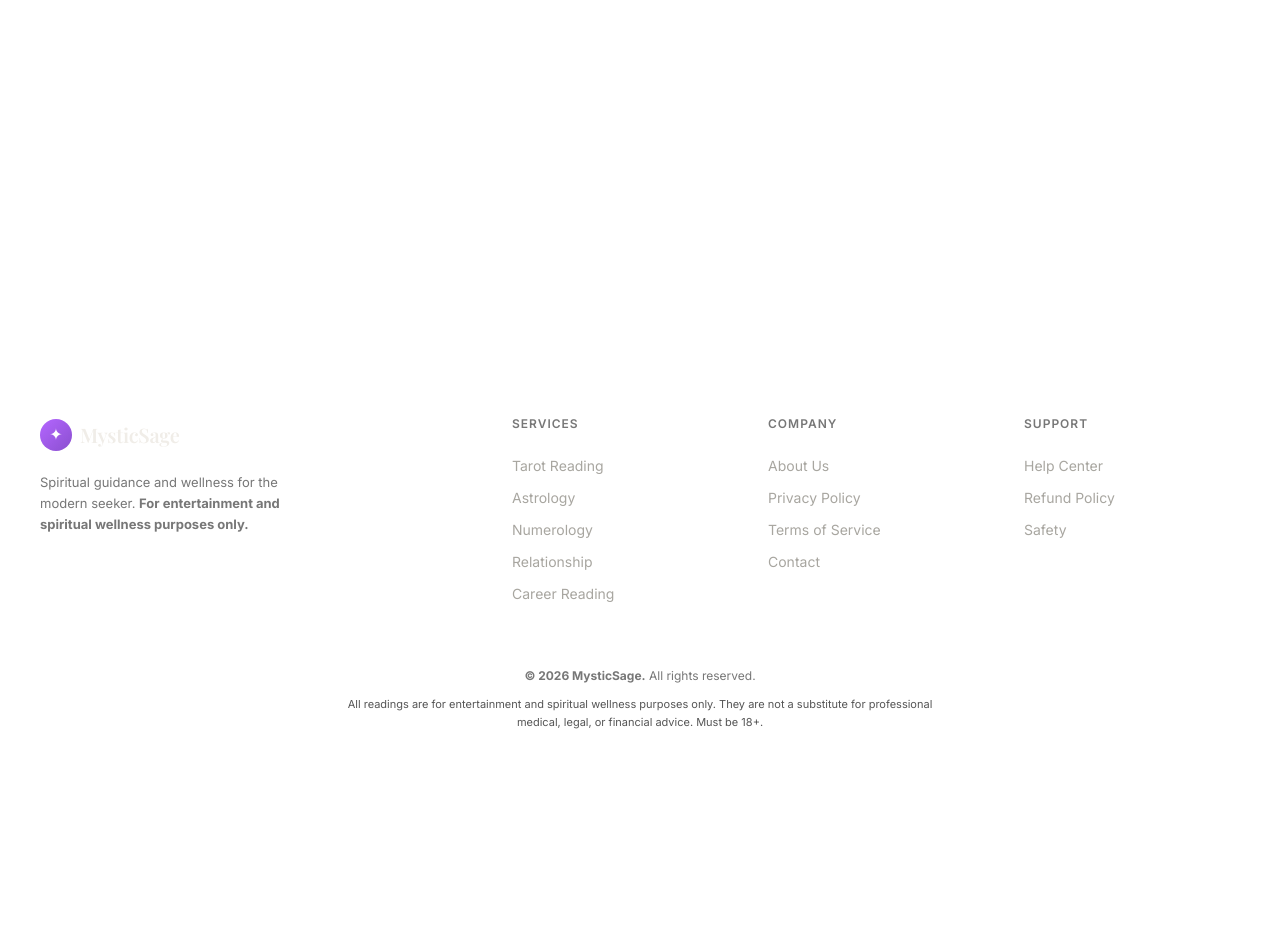
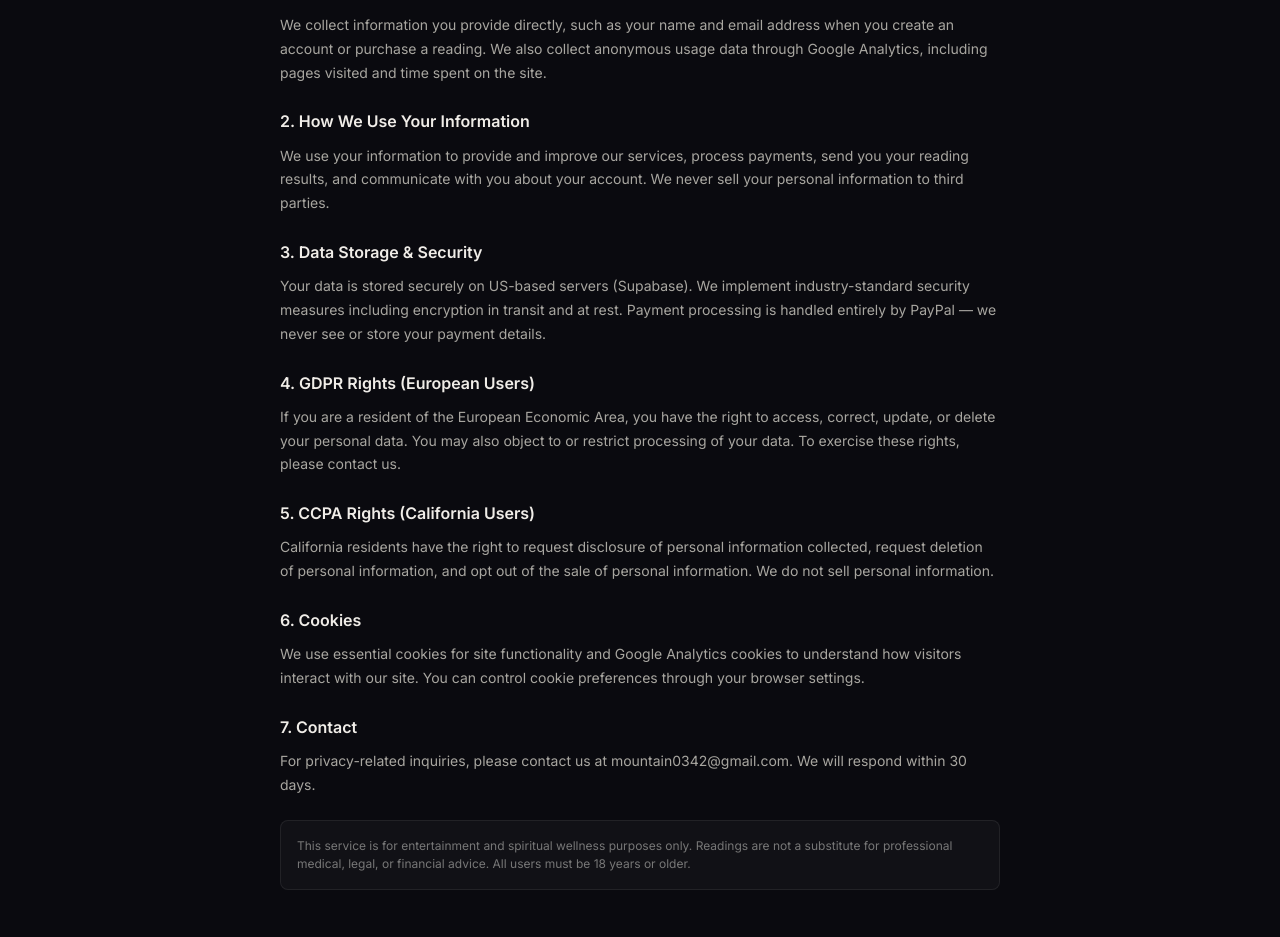
Before and after one commit to huajianlaojiu/mystic-sage, a Next.js app: page /privacy in a window 1280 px wide. Before the commit this address had no page. Shown: the part 435-1372 px from the top of the page. Before the commit the page ends 1191 px from the top, so only its background shows below. Built offline with nearby package versions, Linux system fonts and the light colour scheme; no server answers.

Commit message:
add Privacy Policy page + Google Analytics

```diff
--- a/src/app/layout.tsx
+++ b/src/app/layout.tsx
@@ -1,7 +1,10 @@
 import type { Metadata } from "next";
+import Script from "next/script";
 import "./globals.css";
 import Header from "@/components/Header";
 import Footer from "@/components/Footer";
+
+const GA_ID = process.env.NEXT_PUBLIC_GA_ID || "";
 
 export const metadata: Metadata = {
   title: "MysticSage — Spiritual Guidance & Wellness",
@@ -17,6 +20,19 @@ export default function RootLayout({ children }: { children: React.ReactNode })
         <link href="https://fonts.googleapis.com/css2?family=Inter:wght@300;400;500;600;700;800&family=Playfair+Display:wght@400;500;600;700&display=swap" rel="stylesheet" />
       </head>
       <body>
+        {GA_ID && (
+          <>
+            <Script strategy="afterInteractive" src={"https://www.googletagmanager.com/gtag/js?id=" + GA_ID} />
+            <Script id="ga-init" strategy="afterInteractive">
+              {`
+                window.dataLayer = window.dataLayer || [];
+                function gtag(){dataLayer.push(arguments);}
+                gtag("js", new Date());
+                gtag("config", "${GA_ID}");
+              `}
+            </Script>
+          </>
+        )}
         <Header />
         <main>{children}</main>
         <Footer />
--- /dev/null
+++ b/src/app/privacy/page.tsx
@@ -0,0 +1,70 @@
+export default function PrivacyPage() {
+  return (
+    <>
+      <section className="page-header">
+        <h1>Privacy Policy</h1>
+        <p>Last updated: July 2026</p>
+      </section>
+      <section className="section">
+        <div className="container" style={{maxWidth:800,margin:"0 auto"}}>
+
+          <div style={{marginBottom:24}}>
+            <h3 style={{fontSize:16,fontWeight:600,color:"var(--text-primary)",marginBottom:8}}>1. Information We Collect</h3>
+            <p style={{color:"var(--text-secondary)",fontSize:14,lineHeight:1.7}}>
+              We collect information you provide directly, such as your name and email address when you create an account or purchase a reading. We also collect anonymous usage data through Google Analytics, including pages visited and time spent on the site.
+            </p>
+          </div>
+
+          <div style={{marginBottom:24}}>
+            <h3 style={{fontSize:16,fontWeight:600,color:"var(--text-primary)",marginBottom:8}}>2. How We Use Your Information</h3>
+            <p style={{color:"var(--text-secondary)",fontSize:14,lineHeight:1.7}}>
+              We use your information to provide and improve our services, process payments, send you your reading results, and communicate with you about your account. We never sell your personal information to third parties.
+            </p>
+          </div>
+
+          <div style={{marginBottom:24}}>
+            <h3 style={{fontSize:16,fontWeight:600,color:"var(--text-primary)",marginBottom:8}}>3. Data Storage &amp; Security</h3>
+            <p style={{color:"var(--text-secondary)",fontSize:14,lineHeight:1.7}}>
+              Your data is stored securely on US-based servers (Supabase). We implement industry-standard security measures including encryption in transit and at rest. Payment processing is handled entirely by PayPal — we never see or store your payment details.
+            </p>
+          </div>
+
+          <div style={{marginBottom:24}}>
+            <h3 style={{fontSize:16,fontWeight:600,color:"var(--text-primary)",marginBottom:8}}>4. GDPR Rights (European Users)</h3>
+            <p style={{color:"var(--text-secondary)",fontSize:14,lineHeight:1.7}}>
+              If you are a resident of the European Economic Area, you have the right to access, correct, update, or delete your personal data. You may also object to or restrict processing of your data. To exercise these rights, please contact us.
+            </p>
+          </div>
+
+          <div style={{marginBottom:24}}>
+            <h3 style={{fontSize:16,fontWeight:600,color:"var(--text-primary)",marginBottom:8}}>5. CCPA Rights (California Users)</h3>
+            <p style={{color:"var(--text-secondary)",fontSize:14,lineHeight:1.7}}>
+              California residents have the right to request disclosure of personal information collected, request deletion of personal information, and opt out of the sale of personal information. We do not sell personal information.
+            </p>
+          </div>
+
+          <div style={{marginBottom:24}}>
+            <h3 style={{fontSize:16,fontWeight:600,color:"var(--text-primary)",marginBottom:8}}>6. Cookies</h3>
+            <p style={{color:"var(--text-secondary)",fontSize:14,lineHeight:1.7}}>
+              We use essential cookies for site functionality and Google Analytics cookies to understand how visitors interact with our site. You can control cookie preferences through your browser settings.
+            </p>
+          </div>
+
+          <div style={{marginBottom:24}}>
+            <h3 style={{fontSize:16,fontWeight:600,color:"var(--text-primary)",marginBottom:8}}>7. Contact</h3>
+            <p style={{color:"var(--text-secondary)",fontSize:14,lineHeight:1.7}}>
+              For privacy-related inquiries, please contact us at mountain0342@gmail.com. We will respond within 30 days.
+            </p>
+          </div>
+
+          <div style={{padding:16,background:"rgba(255,255,255,0.03)",border:"1px solid rgba(255,255,255,0.07)",borderRadius:8,marginTop:24}}>
+            <p style={{color:"var(--text-muted)",fontSize:12,lineHeight:1.5}}>
+              This service is for entertainment and spiritual wellness purposes only. Readings are not a substitute for professional medical, legal, or financial advice. All users must be 18 years or older.
+            </p>
+          </div>
+
+        </div>
+      </section>
+    </>
+  );
+}
```
